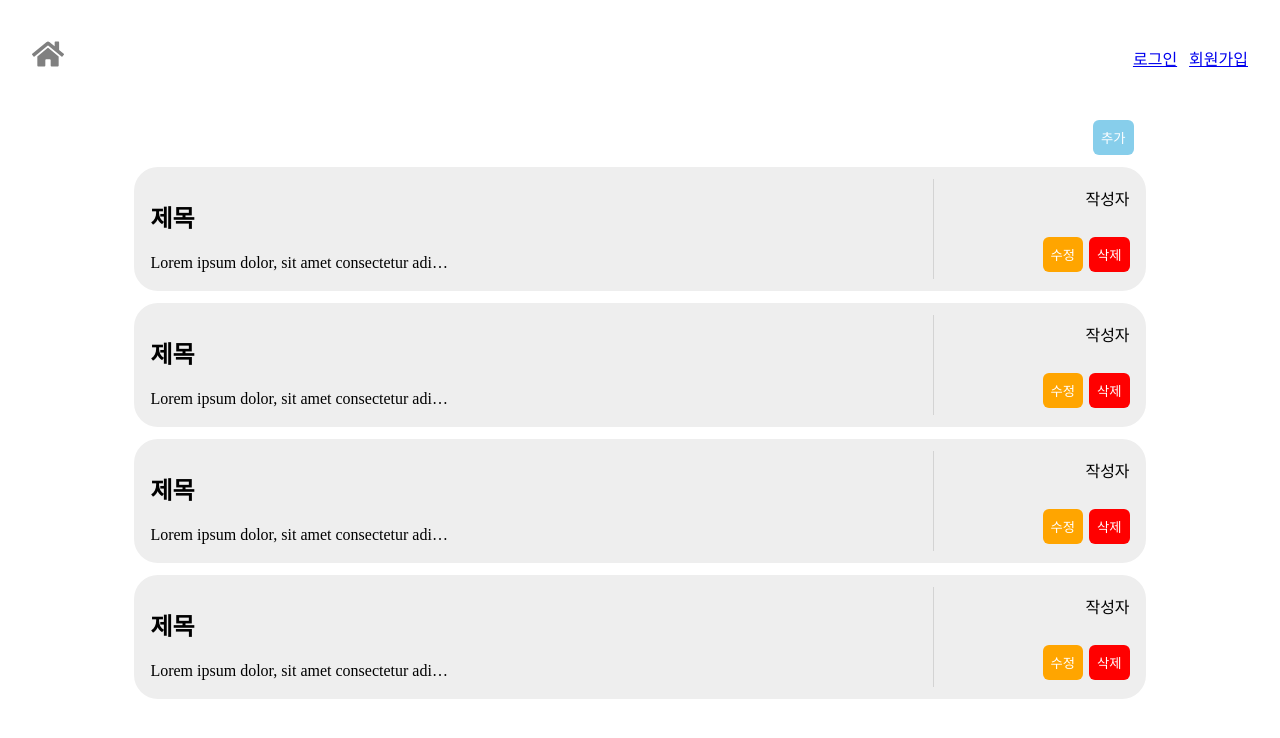
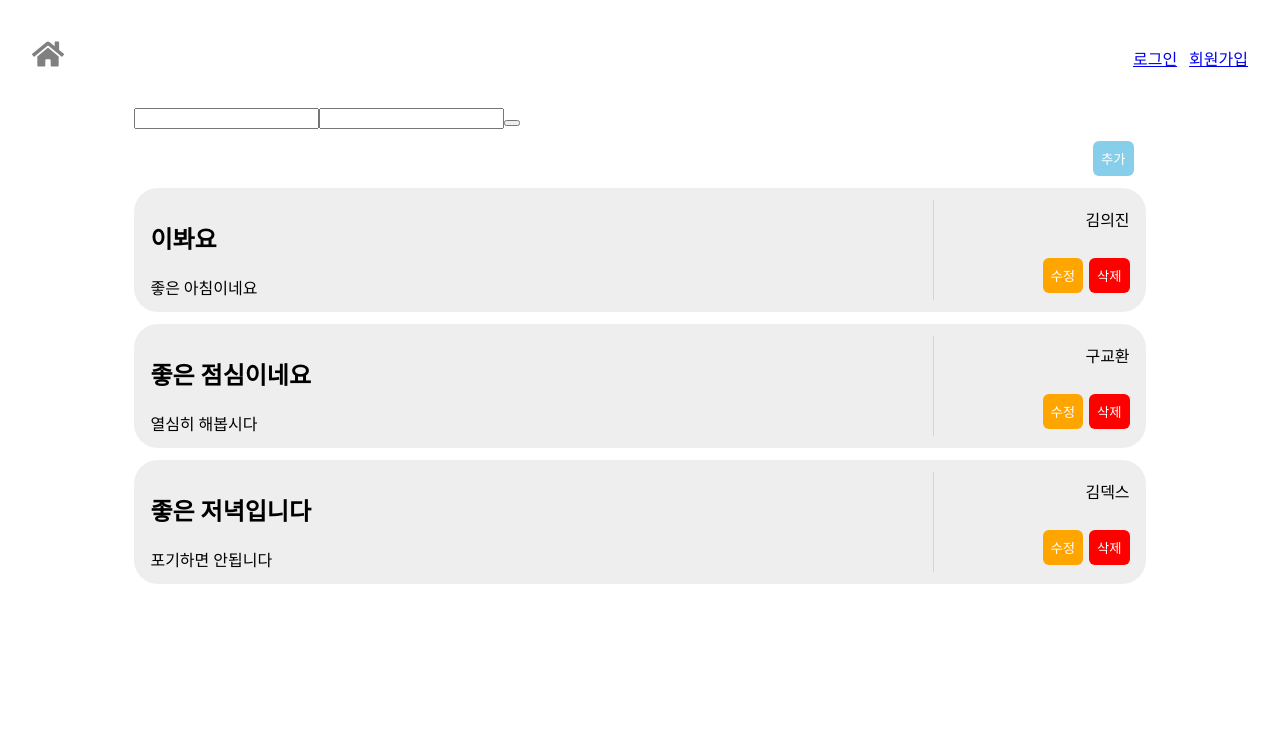
Before and after one commit to DevelopSoo/react-tutorial, a React (Create React App) app: page / in a window 1280 px wide. Shown: the top 738 px of the page. Built offline with nearby package versions, Linux system fonts and the light colour scheme.

Commit message:
계속 수정이 필요합니다

```diff
--- a/package.json
+++ b/package.json
@@ -15,6 +15,7 @@
     "react-redux": "^8.1.1",
     "react-router-dom": "^6.14.2",
     "react-scripts": "5.0.1",
+    "react-uuid": "^2.0.0",
     "web-vitals": "^2.1.4"
   },
   "scripts": {
--- a/src/App.js
+++ b/src/App.js
@@ -2,18 +2,28 @@ import { Routes, Route } from "react-router-dom";
 import Main from "./pages/Main";
 import Detail from "./pages/Detail";
 import Create from "./pages/Create";
+import Signup from "./pages/Signup";
+import Login from "./pages/Login";
+import Edit from "./pages/Edit";
+import { useSelector } from "react-redux";
+import { Link } from "react-router-dom";
+function App() {
 
-function App() {
   return (
-    // 페이지 이동에 사용되는 Route 태그를 위해선 Routes로 먼저 감싸야 한다.
     <Routes>
-      {/* path="/"이기 때문에 '<주소>/'인 주소로 접속할 경우 Main 컴포넌트가 화면에 보여지게 된다.  */}
       <Route path="/" element={<Main />} />
+      {/* id라는 이름은 임의로 지정해주는것임 */}
       <Route path="/detail/:id" element={<Detail />} />
+      <Route path="/detail" element= {<Detail/>}/>
       <Route path="/create" element={<Create />} />
-      <Route path="/edit" element={<>수정페이지</>} />
-      <Route path="/signup" element={<>회원가입페이지</>} />
-      <Route path="/login" element={<>로그인페이지</>} />
+      <Route path="/edit" element={<Edit/>} />
+      <Route path="/signup" element={<Signup/>} />
+      <Route path="/login" element={<Login/>} />
+      <Route path="*"
+      element={ <>
+                <div>없는 페이지 입니다.</div>
+                <Link to="/">홈으로</Link>
+                </>}/>
     </Routes>
   );
 }
--- a/src/common/Header.jsx
+++ b/src/common/Header.jsx
@@ -20,7 +20,11 @@ export default function Header() {
           cursor: "pointer",
         }}
       >
-        <FaHome />
+        <FaHome
+          onClick={() => {
+            navigate("/");
+          }}
+        />
       </h1>
       <div
         style={{
--- a/src/index.js
+++ b/src/index.js
@@ -6,7 +6,6 @@ import { BrowserRouter } from "react-router-dom";
 const root = ReactDOM.createRoot(document.getElementById("root"));
 root.render(
   <React.StrictMode>
-    {/* Routes, Route 태그 및 react-router-dom을 사용하기 위해선 최상단에 BrowserRouter로 감싸줘야한다 */}
     <BrowserRouter>
       <App />
     </BrowserRouter>
--- a/src/pages/Create.jsx
+++ b/src/pages/Create.jsx
@@ -3,7 +3,7 @@ import React from "react";
 import Header from "../common/Header";
 import Container from "../common/Container";
 
-export default function Create() {
+export default function Create({ addMemo }) {
   return (
     <>
       <Header />
--- a/src/pages/Detail.jsx
+++ b/src/pages/Detail.jsx
@@ -1,9 +1,12 @@
 import React from "react";
 import Header from "../common/Header";
 import Container from "../common/Container";
-import { useNavigate } from "react-router-dom";
+import { useNavigate, useParams } from "react-router-dom";
 
-export default function Detail() {
+export default function Detail({ memoData }) {
+  const { id } = useParams();
+  const memo = memoData.find((memo) => memo.id === id);
+
   const navigate = useNavigate();
   return (
     <>
@@ -16,7 +19,7 @@ export default function Detail() {
             padding: "12px",
           }}
         >
-          제목
+          {memo.title}
         </h1>
         <div
           style={{
@@ -26,10 +29,7 @@ export default function Detail() {
             padding: "12px",
           }}
         >
-          Lorem ipsum dolor sit amet consectetur adipisicing elit. Ad doloribus
-          blanditiis vitae sapiente. Expedita delectus nihil animi pariatur,
-          labore quod officiis dolor fugit. Mollitia quod, delectus velit
-          deleniti nihil veniam!
+          {memo.content}
         </div>
         <div
           style={{
@@ -39,9 +39,7 @@ export default function Detail() {
           }}
         >
           <button
-            onClick={() => {
-              navigate("/edit");
-            }}
+            onClick={() => navigate(`/edit/${memo.id}`)}
             style={{
               border: "none",
               padding: "8px",
--- a/src/pages/Main.jsx
+++ b/src/pages/Main.jsx
@@ -2,13 +2,66 @@ import React from "react";
 import { useNavigate } from "react-router-dom";
 import Header from "../common/Header";
 import Container from "../common/Container";
-
+import { useState } from "react";
+import uuid from "react-uuid";
 export default function Main() {
   const navigate = useNavigate();
+  const [title, setTitle] = useState("");
+  const [content, setContent] = useState("");
+  const [memoData, setMemoData] = useState([
+    {
+      id: 1,
+      title: "이봐요 ",
+      content: "좋은 아침이네요",
+      author: "김의진",
+    },
+    {
+      id: 2,
+      title: "좋은 점심이네요 ",
+      content: "열심히 해봅시다",
+      author: " 구교환 ",
+    },
+    {
+      id: 3,
+      title: " 좋은 저녁입니다 ",
+      content: "포기하면 안됩니다",
+      author: "김덱스",
+    },
+  ]);
+
   return (
     <>
       <Header />
       <Container>
+        <form
+          onSubmit={(event) => {
+            event.preventDefault();
+            const newMemoData = {
+              id: uuid(),
+              title: title,
+              content: content,
+              author: uuid(),
+            };
+
+            setMemoData([...memoData, newMemoData]);
+          }}
+        >
+          <input
+            value={title}
+            onChange={(e) => {
+              setTitle(e.target.value);
+            }}
+          ></input>
+          <input
+            value={content}
+            onChange={(e) => {
+              setContent(e.target.value);
+            }}
+          ></input>
+          <button type="submit"></button>
+        </form>
+        {/*         메모 입력 관련
+          1. 메모 추가 버튼 */}
         <div
           style={{
             display: "flex",
@@ -32,9 +85,13 @@ export default function Main() {
             추가
           </button>
         </div>
-        {[1, 2, 3, 4].map((item) => (
+
+        {/* 2. map 함수로 memodatas 랜더링하기  */}
+        <div>
+          {memoData.map((memo) => {
+            return (
               <div
-            key={item}
+                key={memo.id}
                 style={{
                   backgroundColor: "#EEEEEE",
                   height: "100px",
@@ -46,7 +103,7 @@ export default function Main() {
               >
                 <div
                   onClick={() => {
-                navigate("/detail/1");
+                    navigate(`/detail/${memo.id}`);
                   }}
                   style={{
                     flex: 4,
@@ -54,7 +111,7 @@ export default function Main() {
                     cursor: "pointer",
                   }}
                 >
-              <h2>제목</h2>
+                  <h2>{memo.title}</h2>
                   <p
                     style={{
                       width: "300px",
@@ -63,10 +120,7 @@ export default function Main() {
                       whiteSpace: "nowrap",
                     }}
                   >
-                Lorem ipsum dolor, sit amet consectetur adipisicing elit.Lorem
-                ipsum dolor, sit amet consectetur adipisicing elit.Lorem ipsum
-                dolor, sit amet consectetur adipisicing elit.Lorem ipsum dolor,
-                sit amet consectetur adipisicing elit.
+                    {memo.content}
                   </p>
                 </div>
                 <div
@@ -79,7 +133,7 @@ export default function Main() {
                     gap: "12px",
                   }}
                 >
-              <div>작성자</div>
+                  <div>{memo.author}</div>
                   <div>
                     <button
                       onClick={() => {
@@ -97,9 +151,16 @@ export default function Main() {
                     >
                       수정
                     </button>
+
+                    {/* 삭제 구현하기  filter를 통해서 내가 클릭한 놈이 아닌 애들만 보여주기 */}
                     <button
                       onClick={() => {
-                    alert("삭제할까?");
+                        if (window.confirm("진짜 삭제할까요?")) {
+                          const newMemoData = memoData.filter(
+                            (m) => m.id !== memo.id
+                          );
+                          setMemoData(newMemoData);
+                        }
                       }}
                       style={{
                         border: "none",
@@ -115,7 +176,9 @@ export default function Main() {
                   </div>
                 </div>
               </div>
-        ))}
+            );
+          })}
+        </div>
       </Container>
     </>
   );
```
Also changed, not shown: 1 other file (tests, documents, lock files or other folders). Lines whose indentation alone changed are shown as unchanged.
